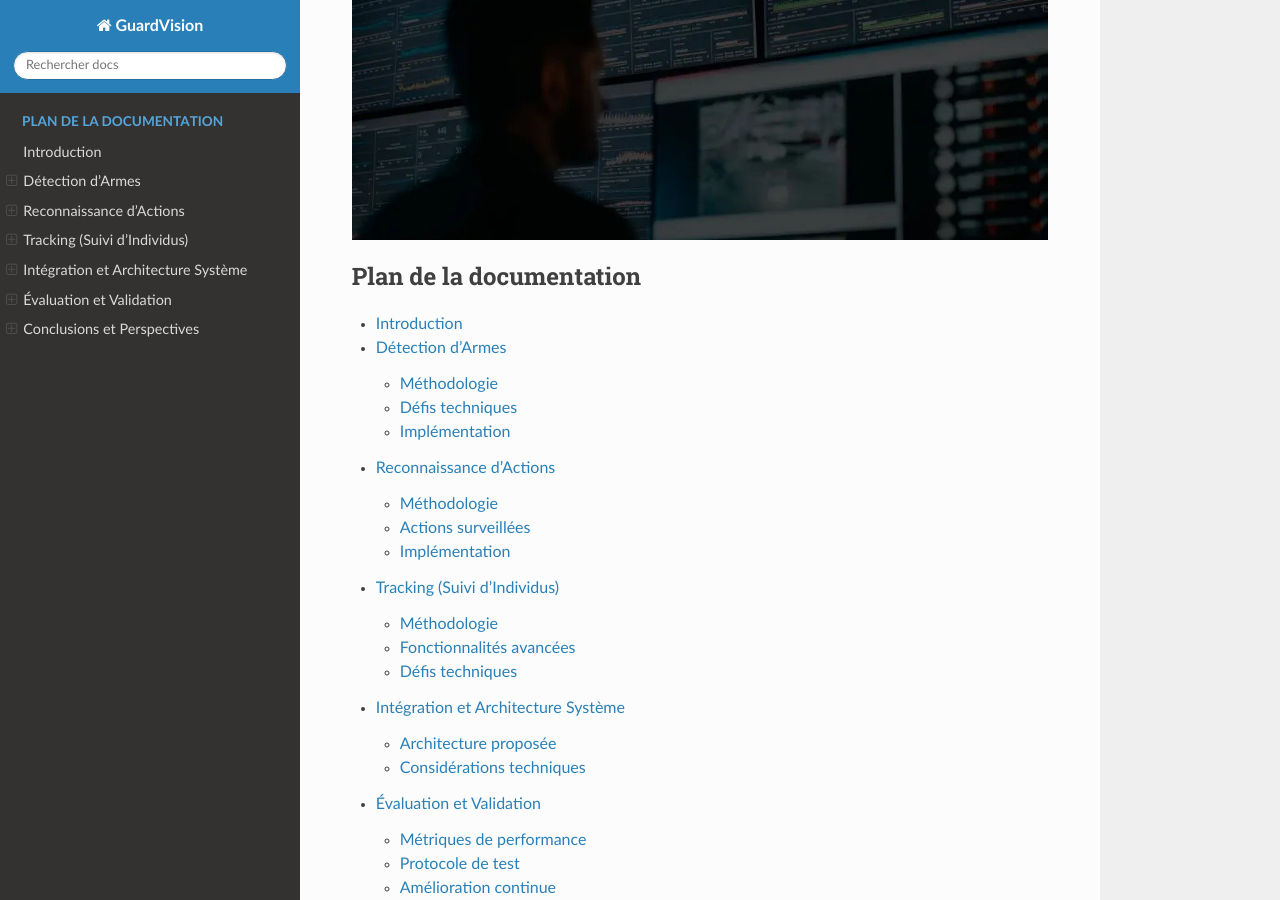
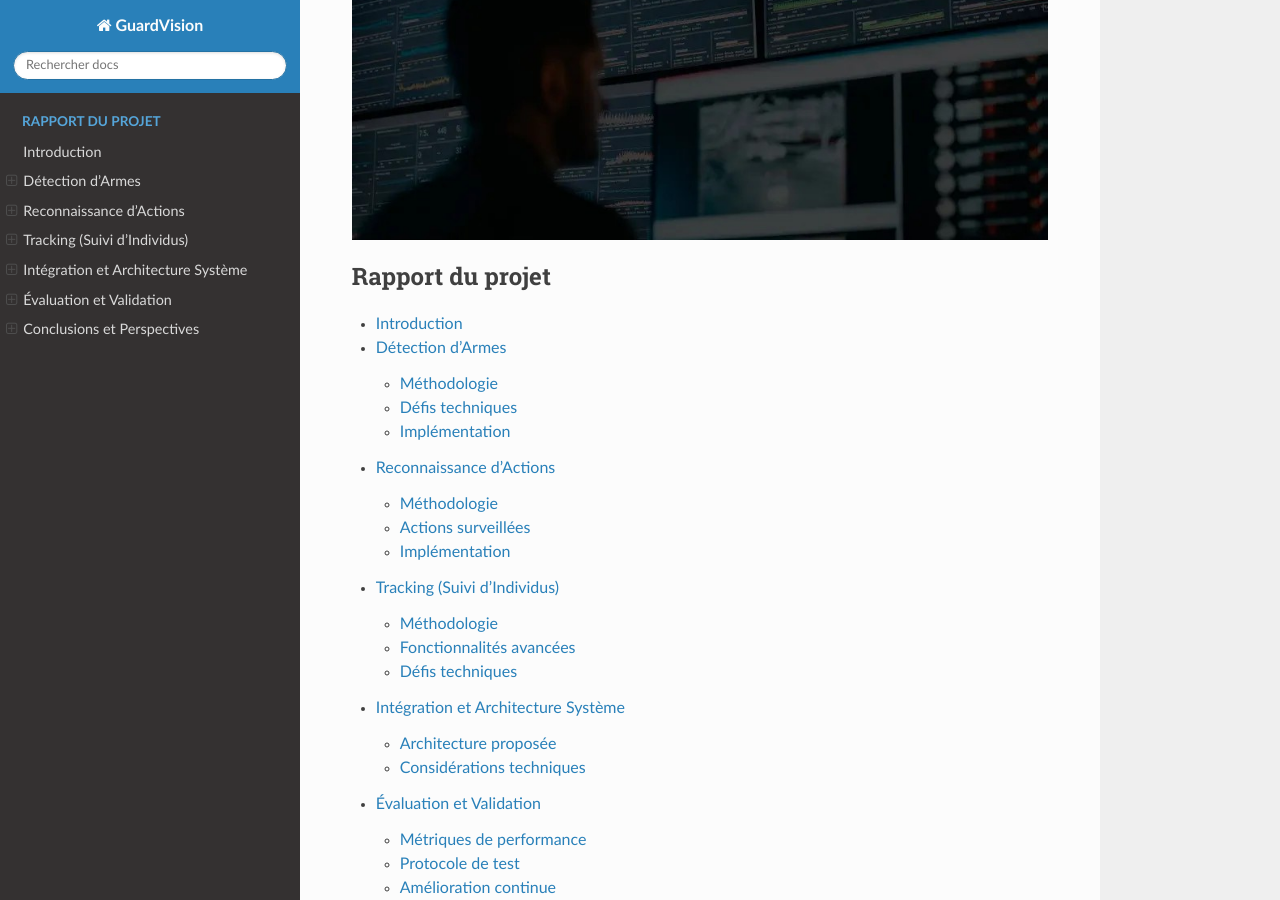
Before and after one commit to med-reda-nk/GuardVision, a Sphinx documentation site: the page built from Documentation/index.rst, in a window 1280 px wide and 900 px high, scrolled down 428 px. Built offline with Sphinx 7.4.7 and the Read the Docs theme 3.1.0, drawn with Linux system fonts in a browser that asks for light colours; pages that are not in the unit, such as notebooks, are missing from menus.

Commit message:
Update index.rst

```diff
--- a/Documentation/index.rst
+++ b/Documentation/index.rst
@@ -42,7 +42,7 @@ Lien vers github repository:  `Cliquez ici <https://github.com/med-reda-nk/Guard
 
 .. toctree::
    :maxdepth: 3
-   :caption: Plan de la documentation
+   :caption: Rapport du projet
 
    Introduction.rst
    détection d'arme.rst
```
